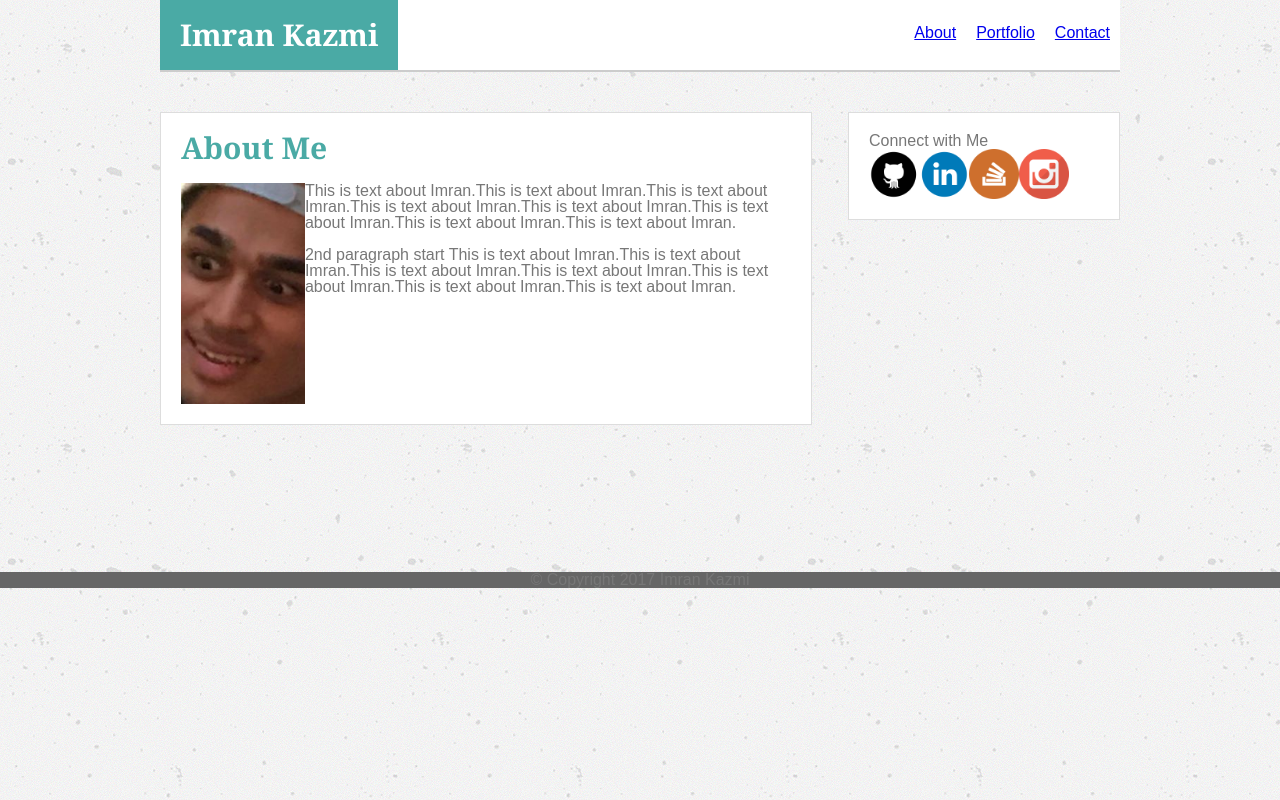
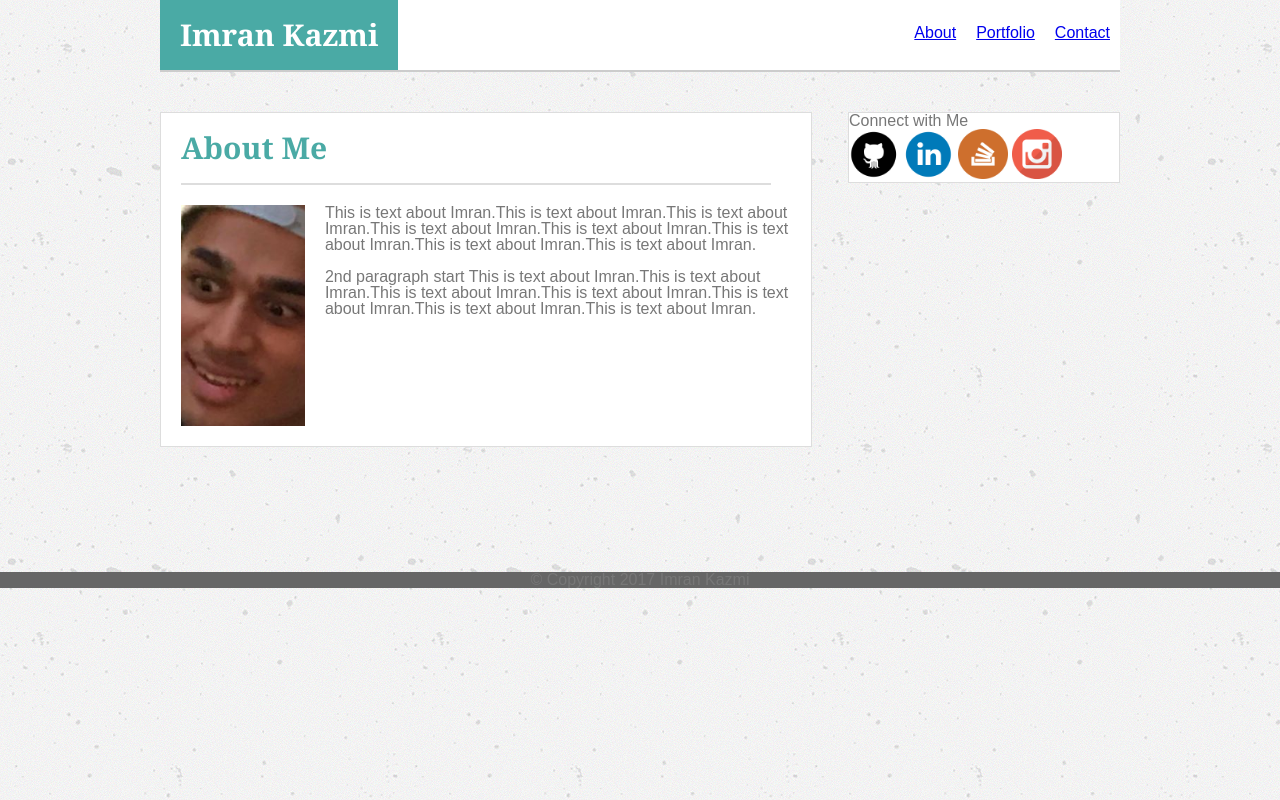
Before and after one commit to itkazmi814/Basic-Portfolio, a plain HTML site: page index.html in a window 1280 px wide. Drawn offline with Linux system fonts and the light colour scheme.

Commit message:
EOD 9/12 commit

```diff
--- a/assets/css/style.css
+++ b/assets/css/style.css
@@ -19,21 +19,29 @@ footer{
 	margin-top: 500px;
 }
 
-img {
+.imgImran {
 	float:left;
+	margin: 0px 20px 20px 0px;
+}
 
+p {
+	display: inline;
 }
 
 section{
-	width: 610px;
+	width: 650px;
 	clear: both;
 	float: left;
 	background-color: ffffff;
 }
 
 aside{
-	width: 230px;
+	width: 270px;
 	float:right;
+}
+
+article{
+	padding: 20px;
 }
 
 .divHeader{
@@ -66,17 +74,19 @@ aside{
 	color: #4aaaa5; /*teal*/
 	font-family: 'Georgia', Times, Times New Roman, serif;
 	font-weight: bold;
-	padding-bottom: 20px;
+	padding: 20px 20px 20px 0px;
 	font-size: 30px;
-	border-width: 20px
-	border-color: red;
+	border-color: #dddddd;
+	border-bottom-width: 2px;
 	border-style: solid;
+	width: 570px;
+	margin-left: 20px;
 }
 .content{
 	background-color: #ffffff;
 	border-color: #dddddd;
 	border-style: solid;
 	border-width: 1px;
-	padding:20px;
+	padding:px;
 	margin-top: 40px;
 }
--- a/index.html
+++ b/index.html
@@ -22,20 +22,22 @@
 	</header>
 
 
-	<section  class="content">
+	<section  class="content mainContent">
 
 			<h2 class="heading">About Me</h2>
+			<article>
+				<img class="imgImran" src="assets/images/ImranHeadshotPhoto.jpg" alt="Photo of Imran failed to appear" width="123.9" height="220.5">
 
-			<img src="assets/images/ImranHeadshotPhoto.jpg" alt="Photo of Imran failed to appear" width="123.9" height="220.5">
-
-			<p> This is text about Imran.This is text about Imran.This is text about Imran.This is text about Imran.This is text about Imran.This is text about Imran.This is text about Imran.This is text about Imran.
-			<p>
-			<br>
-			<p>
-			2nd paragraph start This is text about Imran.This is text about Imran.This is text about Imran.This is text about Imran.This is text about Imran.This is text about Imran.This is text about Imran.</p>
+				<span> This is text about Imran.This is text about Imran.This is text about Imran.This is text about Imran.This is text about Imran.This is text about Imran.This is text about Imran.This is text about Imran.
+				</span>
+				<br>
+				<br>
+				<span>
+				2nd paragraph start This is text about Imran.This is text about Imran.This is text about Imran.This is text about Imran.This is text about Imran.This is text about Imran.This is text about Imran.</span>
+			</article>
 	</section>
 
-	<aside  class="content">
+	<aside  class="content sideContent">
 		<h3>Connect with Me</h3>
 
 		<a href="https://github.com/itkazmi814" target="_blank"><img alt="icon" src="assets/images/githublogo.png" width="50" height="50"></a>
```
